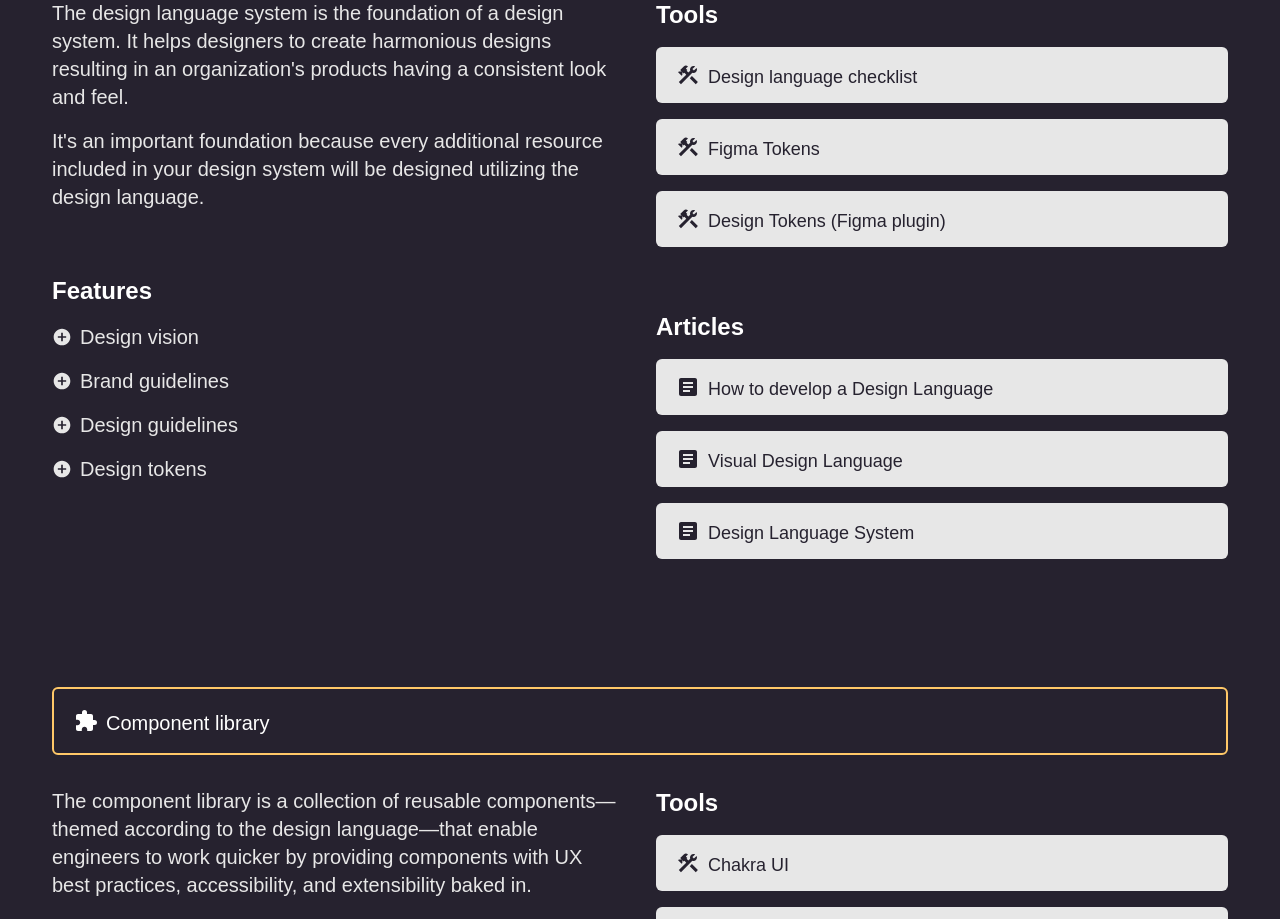
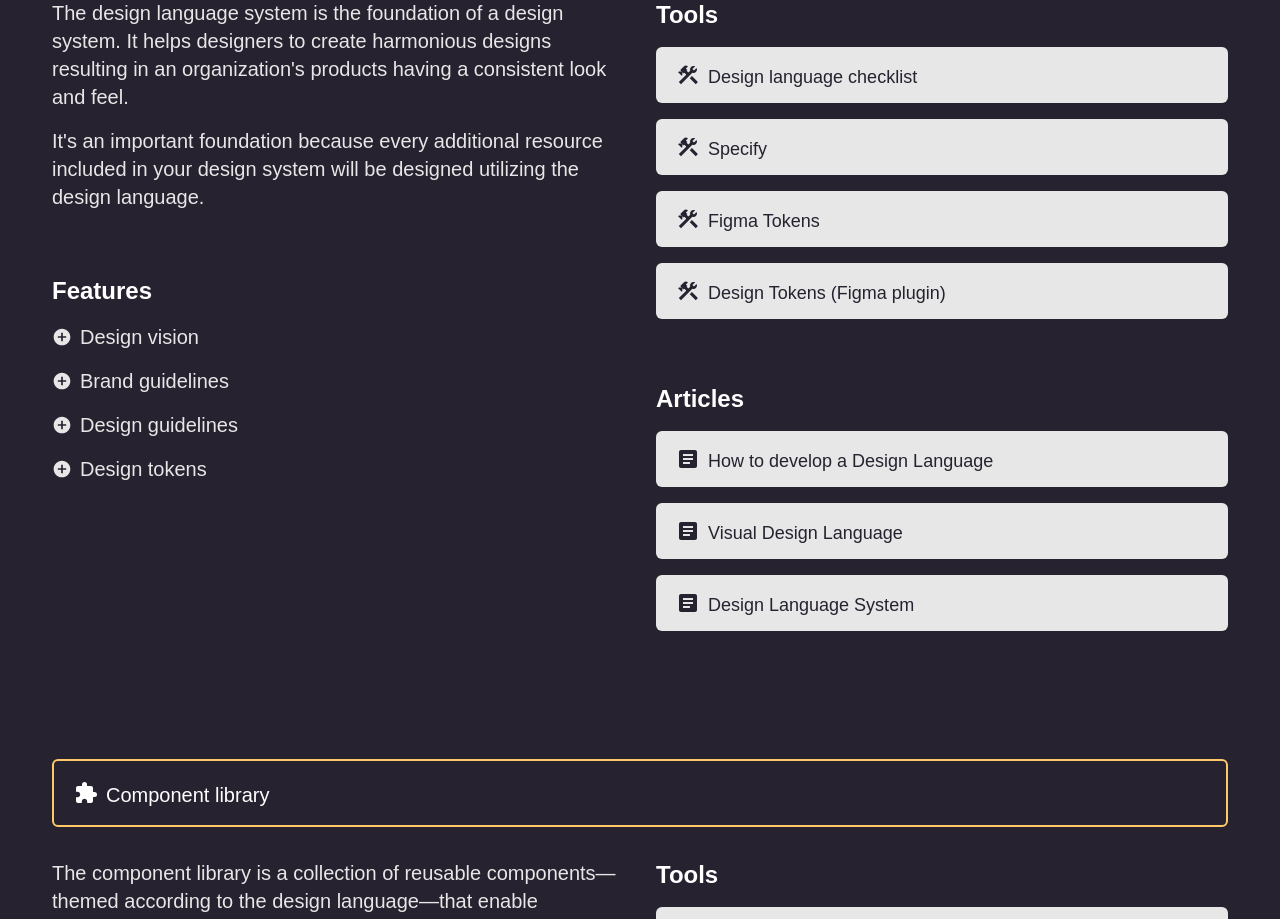
Before and after one commit to KolbySisk/designsystem.tools, a Next.js app: page / in a window 1280 px wide. Shown: the part 4000-4919 px from the top of the page. Built offline with nearby package versions, Linux system fonts and the light colour scheme; a web font is replaced by a local one.

Commit message:
Update data.tsx

```diff
--- a/src/data.tsx
+++ b/src/data.tsx
@@ -152,6 +152,10 @@ export const features: Feature[] = [
       {
         title: 'Design language checklist',
         link: 'https://www.taskade.com/templates/design/the-ultimate-design-system-checklist',
+      },
+      {
+        title: 'Specify',
+        link: 'https://specifyapp.com',
       },
       {
         title: 'Figma Tokens',
```
